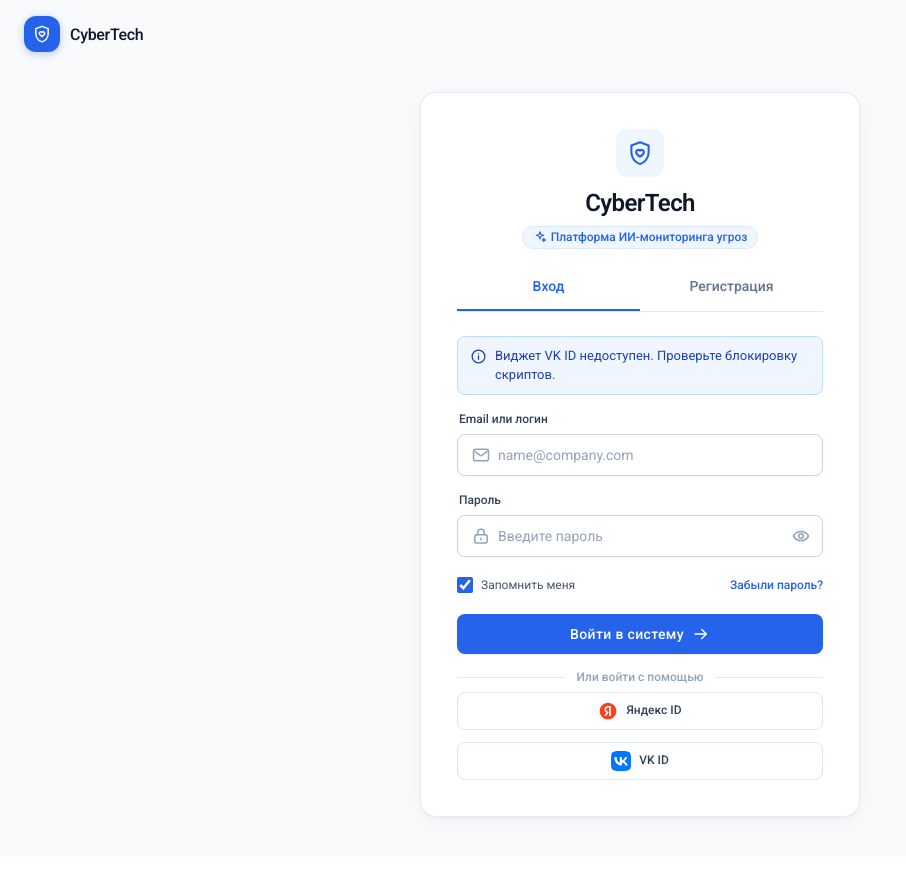
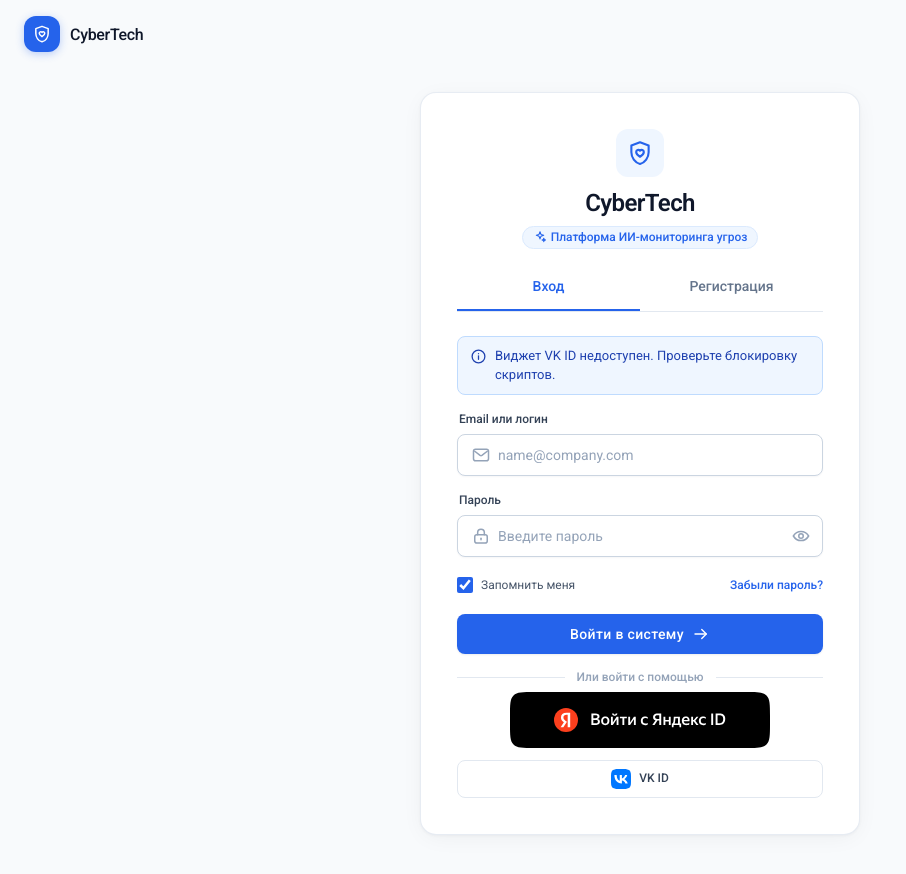
Before and after one commit to excelsllor/ai-parser, a React (Vite) app in the folder frontend/: page /login in a window 1280 px wide. Shown: the whole page, without its empty margins (0-906 px from the left). Built offline with nearby package versions, Linux system fonts and the light colour scheme; no server answers.

Commit message:
Use official Yandex button asset as fallback
Replace the hand-written fallback with the official Yandex ID button SVG from the documentation; it still starts the code-based OAuth flow.

```diff
--- a/frontend/src/pages/auth/AuthPage.css
+++ b/frontend/src/pages/auth/AuthPage.css
@@ -423,7 +423,29 @@
   border: 0;
 }
 
-.auth-yandex-fallback,
+.auth-yandex-official {
+  display: flex;
+  justify-content: center;
+  width: 100%;
+  padding: 0;
+  border: 0;
+  background: transparent;
+  cursor: pointer;
+}
+
+.auth-yandex-official img {
+  display: block;
+  width: 260px;
+  max-width: 100%;
+  height: auto;
+}
+
+.auth-yandex-official:focus-visible {
+  outline: 2px solid rgba(37, 99, 235, 0.35);
+  outline-offset: 3px;
+  border-radius: 8px;
+}
+
 .auth-vk-fallback {
   width: 100%;
 }
--- a/frontend/src/pages/auth/AuthPage.tsx
+++ b/frontend/src/pages/auth/AuthPage.tsx
@@ -5,7 +5,7 @@ import { useLocation, useNavigate } from 'react-router-dom';
 import { login, saveSession } from '@api/auth';
 import { ApiError } from '@api/http';
 import vkLogo from '@assets/providers/vk.svg';
-import yandexLogo from '@assets/providers/yandex.svg';
+import yandexButton from '@assets/providers/yandex-button.svg';
 import {
   AlertCircleIcon,
   ArrowRightIcon,
@@ -544,12 +544,12 @@ export default function AuthPage() {
                 <div className="auth-yandex-sdk" id="yandex-auth-button" />
                 {!yandexReady && (
                   <button
-                    className="auth-sso-button auth-yandex-fallback"
+                    className="auth-yandex-official"
                     type="button"
                     onClick={startYandexOAuth}
+                    aria-label="Войти с Яндекс ID"
                   >
-                    <img className="auth-sso-logo" src={yandexLogo} alt="" />
-                    <span>Яндекс ID</span>
+                    <img src={yandexButton} alt="Войти с Яндекс ID" />
                   </button>
                 )}
               </div>
```
Also changed, not shown: frontend/src/assets/providers/yandex-button.svg (added), frontend/src/assets/providers/yandex.svg (deleted).
